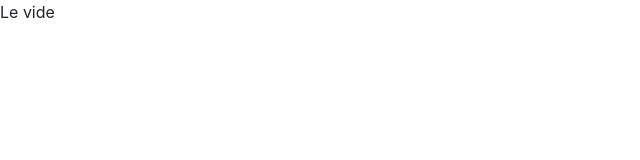
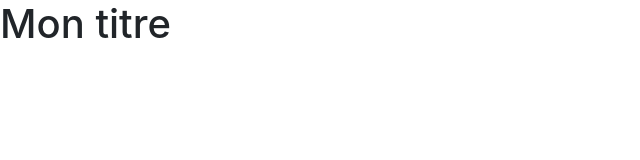
Before and after one commit to Oxxycopate/final, a plain HTML site: page index.html in a window 1280 px wide. Shown: the whole page, without its empty margins (0-640 px from the left). Drawn offline with nearby package versions, Linux system fonts and the light colour scheme.

Commit message:
ajout d'un titre

```diff
--- a/index.html
+++ b/index.html
@@ -14,7 +14,7 @@
 
 <body>
 
-    Le vide
+    <h1>Mon titre</h1>
 
     <!-- Optional JavaScript -->
     <!-- jQuery first, then Popper.js, then Bootstrap JS -->
```
